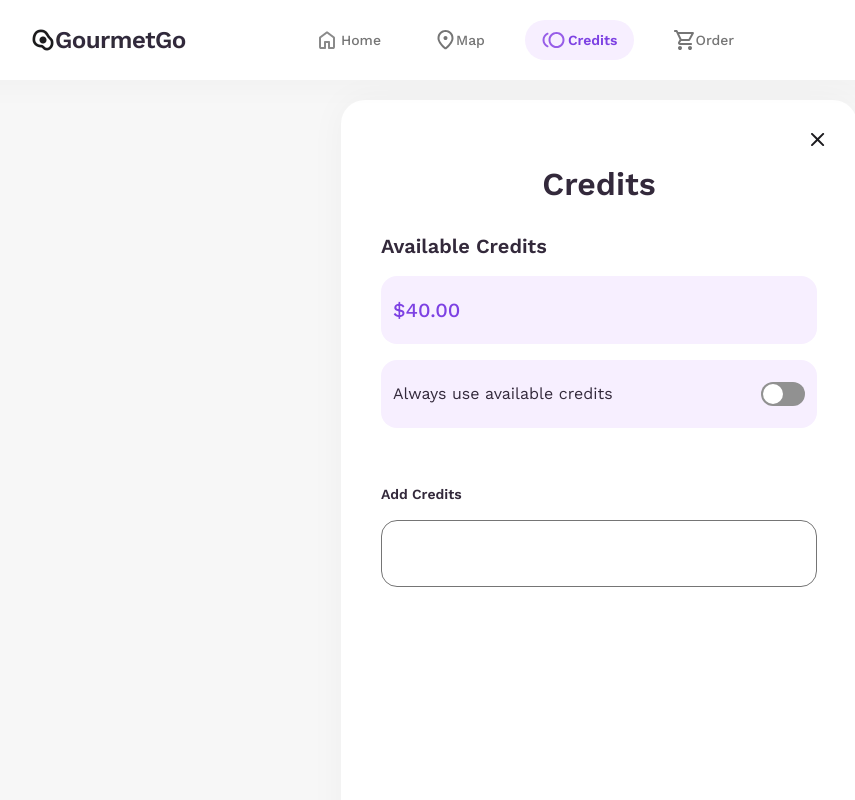
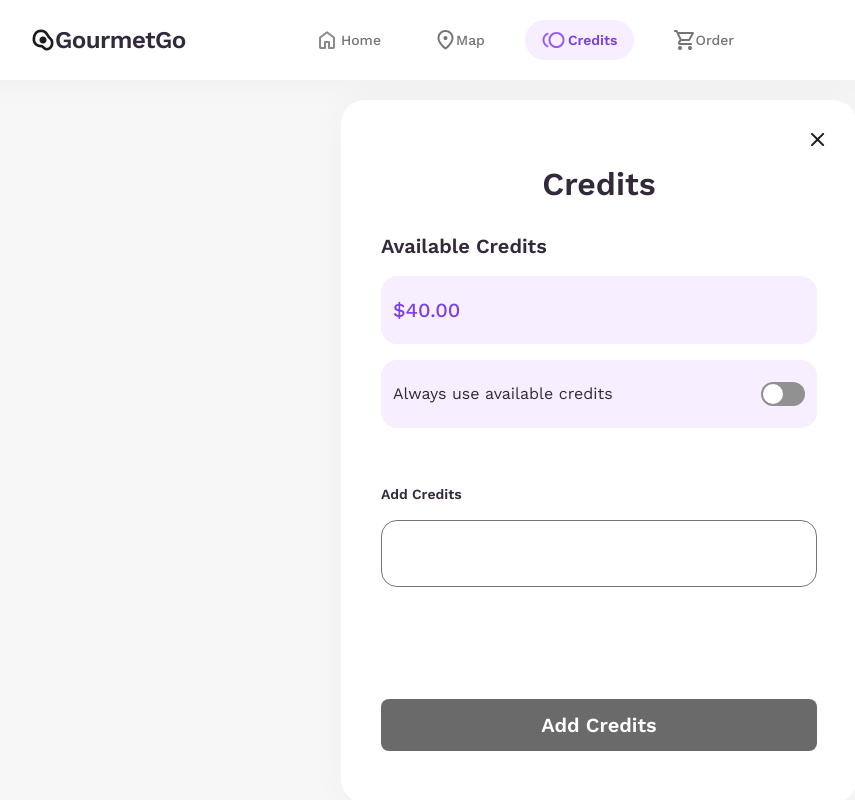
Before and after one commit to chingu-voyages/v50-tier2-team-12, a React (Vite) app: page /credits in a window 1280 px wide. Shown: the top 800 px of the page, without its empty margins (41-896 px from the left). Built offline with nearby package versions, Linux system fonts and the light colour scheme; no server answers.

Commit message:
style: adjust height of credits page on desktop

```diff
--- a/src/components/credits/Credits.jsx
+++ b/src/components/credits/Credits.jsx
@@ -45,7 +45,7 @@ export default function Credits() {
   };
 
   return (
-    <section className='flex flex-col mt-8 min-h-[calc(100lvh-12rem)] md:min-h-[40.9375rem]'>
+    <section className='flex flex-col mt-8 min-h-[calc(100lvh-12rem)] md:min-h-fit'>
       <button
         className='absolute right-8 top-8 group outline-none hidden md:block'
         onClick={handleCloseButtonClick}
@@ -90,7 +90,7 @@ export default function Credits() {
 
       <button
         onClick={handleAddCreditsButtonClick}
-        className='bg-primary-violet text-xl font-semibold text-white py-3 w-full my-3 text-center flex items-center text-nowrap hover:opacity-50 justify-center rounded-lg mt-auto md:disabled:bg-[#6A6A6A]'
+        className='bg-primary-violet text-xl font-semibold text-white py-3 w-full my-3 text-center flex items-center text-nowrap hover:bg-hover-violet justify-center rounded-lg mt-auto md:disabled:bg-[#6A6A6A] active:bg-dark-violet md:mt-28'
         disabled={isNotMobileDevice && !creditAmount}
       >
         {isNotMobileDevice ? 'Add Credits' : 'Add more credits'}
--- a/src/pages/credits/CreditsPage.jsx
+++ b/src/pages/credits/CreditsPage.jsx
@@ -4,7 +4,7 @@ import PageHeading from '../../components/headings/PageHeading';
 export default function CreditsPage() {
   return (
     <div className='md:bg-light-grey min-h-[calc(100lvh-12rem)] md:flex md:flex-col md:justify-center md:items-center'>
-      <div className='md:bg-white md:rounded-3xl md:max-w-[516px] md:mx-auto w-full md:shadow-card-shadow md:p-10 relative md:min-h-[655px] md:my-5'>
+      <div className='md:bg-white md:rounded-3xl md:max-w-[516px] md:mx-auto w-full md:shadow-card-shadow md:p-10 relative md:min-h-fit md:my-5'>
         <PageHeading title={'credits'} className='md:p-0' />
         <Credits />
       </div>
```
